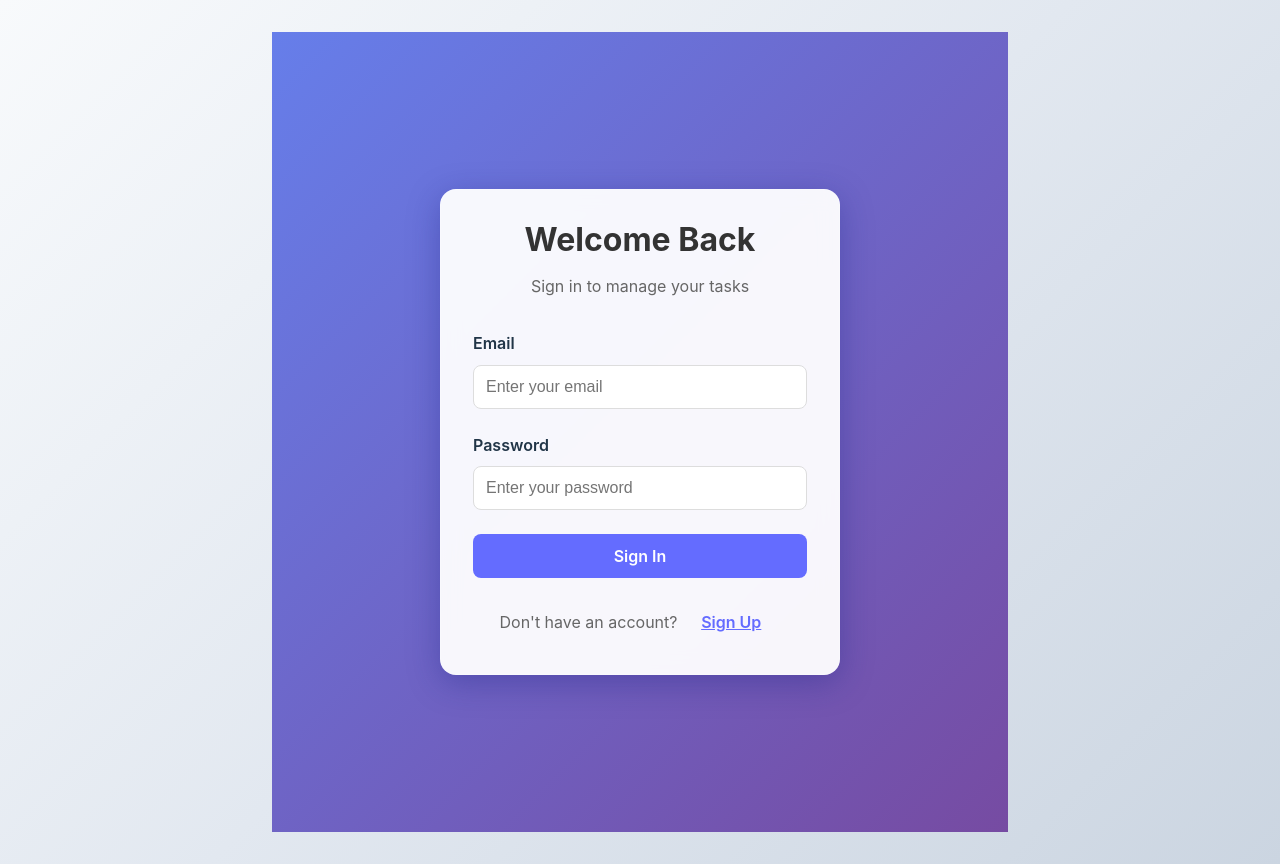
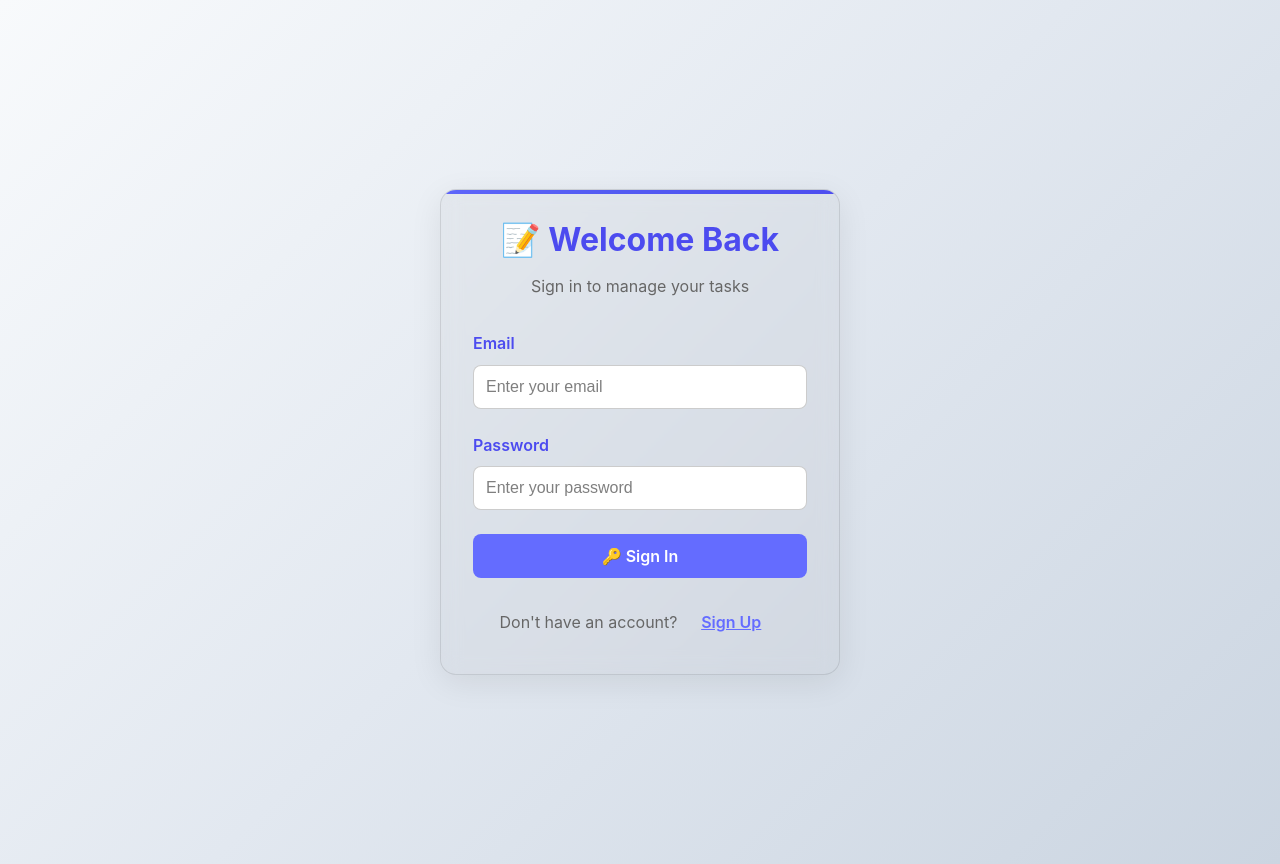
Before and after one commit to ojolisa/MERN-to-do, a React (Vite) app in the folder frontend/: page / in a window 1280 px wide. Built offline with nearby package versions, Linux system fonts and the light colour scheme.

Commit message:
feat: enhance authentication UI and improve task management functionality

```diff
--- a/frontend/src/App.css
+++ b/frontend/src/App.css
@@ -4,23 +4,43 @@
   display: flex;
   align-items: center;
   justify-content: center;
-  background: linear-gradient(135deg, #667eea 0%, #764ba2 100%);
   padding: 1rem;
 }
 
 .auth-card {
-  background: rgba(255, 255, 255, 0.95);
+  background: rgba(255, 255, 255, 0.05);
   backdrop-filter: blur(10px);
+  border: 1px solid rgba(255, 255, 255, 0.1);
   border-radius: 1rem;
   padding: 2rem;
   width: 100%;
   max-width: 400px;
-  box-shadow: 0 8px 32px rgba(31, 38, 135, 0.37);
-  border: 1px solid rgba(255, 255, 255, 0.18);
+  box-shadow: 0 8px 32px rgba(0, 0, 0, 0.15);
+  transition: all 0.3s ease;
+  position: relative;
+  overflow: hidden;
+}
+
+.auth-card::before {
+  content: "";
+  position: absolute;
+  top: 0;
+  left: 0;
+  right: 0;
+  height: 4px;
+  background: linear-gradient(90deg, #646cff, #535bf2, #4c4bef, #646cff);
+  background-size: 200% 100%;
+  animation: gradientShift 3s ease-in-out infinite;
+}
+
+.auth-card:hover {
+  transform: translateY(-4px);
+  box-shadow: 0 12px 40px rgba(100, 108, 255, 0.2);
+  border-color: rgba(100, 108, 255, 0.3);
 }
 
 .auth-title {
-  color: #333;
+  color: #646cff;
   font-size: 2rem;
   margin-bottom: 0.5rem;
   text-align: center;
@@ -28,7 +48,7 @@
 }
 
 .auth-subtitle {
-  color: #666;
+  color: rgba(255, 255, 255, 0.7);
   font-size: 1rem;
   margin-bottom: 2rem;
   text-align: center;
@@ -45,24 +65,30 @@
 .form-group label {
   display: block;
   margin-bottom: 0.5rem;
-  color: #333;
-  font-weight: 500;
+  color: #646cff;
+  font-weight: 600;
 }
 
 .form-group input {
   width: 100%;
   padding: 0.75rem;
-  border: 1px solid #ddd;
+  border: 1px solid rgba(255, 255, 255, 0.2);
   border-radius: 0.5rem;
+  background: rgba(255, 255, 255, 0.05);
+  color: rgba(255, 255, 255, 0.87);
   font-size: 1rem;
-  transition: border-color 0.3s ease, box-shadow 0.3s ease;
+  transition: all 0.3s ease;
   box-sizing: border-box;
 }
 
 .form-group input:focus {
   outline: none;
   border-color: #646cff;
-  box-shadow: 0 0 0 3px rgba(100, 108, 255, 0.1);
+  box-shadow: 0 0 0 2px rgba(100, 108, 255, 0.2);
+}
+
+.form-group input::placeholder {
+  color: rgba(255, 255, 255, 0.5);
 }
 
 .auth-button {
@@ -99,7 +125,7 @@
 }
 
 .auth-toggle p {
-  color: #666;
+  color: rgba(255, 255, 255, 0.7);
   margin: 0;
 }
 
@@ -111,20 +137,22 @@
   cursor: pointer;
   text-decoration: underline;
   font-size: inherit;
+  transition: color 0.3s ease;
 }
 
 .toggle-button:hover {
-  color: #5a5fdd;
+  color: #535bf2;
 }
 
 .error-message {
-  background: #fee;
-  color: #c33;
+  background: rgba(239, 68, 68, 0.15);
+  color: #ef4444;
   padding: 0.75rem;
   border-radius: 0.5rem;
   margin-bottom: 1rem;
-  border: 1px solid #fcc;
+  border: 1px solid rgba(239, 68, 68, 0.3);
   text-align: center;
+  backdrop-filter: blur(5px);
 }
 
 /* Logout Button */
@@ -1068,6 +1096,50 @@
 
 /* Light theme adjustments for AI Summary */
 @media (prefers-color-scheme: light) {
+  /* Authentication Light Theme */
+  .auth-card {
+    background: rgba(0, 0, 0, 0.03);
+    border-color: rgba(0, 0, 0, 0.1);
+    box-shadow: 0 8px 32px rgba(0, 0, 0, 0.08);
+  }
+
+  .auth-card:hover {
+    box-shadow: 0 12px 40px rgba(100, 108, 255, 0.15);
+    border-color: rgba(100, 108, 255, 0.25);
+  }
+
+  .auth-title {
+    color: #4c4bef;
+  }
+
+  .auth-subtitle {
+    color: #666;
+  }
+
+  .form-group label {
+    color: #4c4bef;
+  }
+
+  .form-group input {
+    background: white;
+    color: #213547;
+    border-color: rgba(0, 0, 0, 0.2);
+  }
+
+  .form-group input::placeholder {
+    color: rgba(0, 0, 0, 0.5);
+  }
+
+  .auth-toggle p {
+    color: #666;
+  }
+
+  .error-message {
+    background: rgba(239, 68, 68, 0.1);
+    color: #dc2626;
+    border-color: rgba(239, 68, 68, 0.3);
+  }
+
   .ai-summary {
     background: linear-gradient(
       135deg,
--- a/frontend/src/App.jsx
+++ b/frontend/src/App.jsx
@@ -74,10 +74,11 @@ function App() {
   };
 
   return (
+    <div className="app">
       <div className="auth-container">
         <div className="auth-card">
           <h1 className="auth-title">
-          {isLogin ? "Welcome Back" : "Create Account"}
+            📝 {isLogin ? "Welcome Back" : "Join To-Do Manager"}
           </h1>
           <p className="auth-subtitle">
             {isLogin ? "Sign in to manage your tasks" : "Sign up to get started"}
@@ -133,7 +134,7 @@ function App() {
               className={`auth-button ${loading ? "loading" : ""}`}
               disabled={loading}
             >
-            {loading ? "Please wait..." : isLogin ? "Sign In" : "Sign Up"}
+              {loading ? "Please wait..." : isLogin ? "🔑 Sign In" : "🚀 Sign Up"}
             </button>
           </form>
 
@@ -151,6 +152,7 @@ function App() {
           </div>
         </div>
       </div>
+    </div>
   );
 }
 
```
Also changed, not shown: frontend/src/pages/Tasks.jsx (+6 -8 lines). Lines whose indentation alone changed are shown as unchanged.
